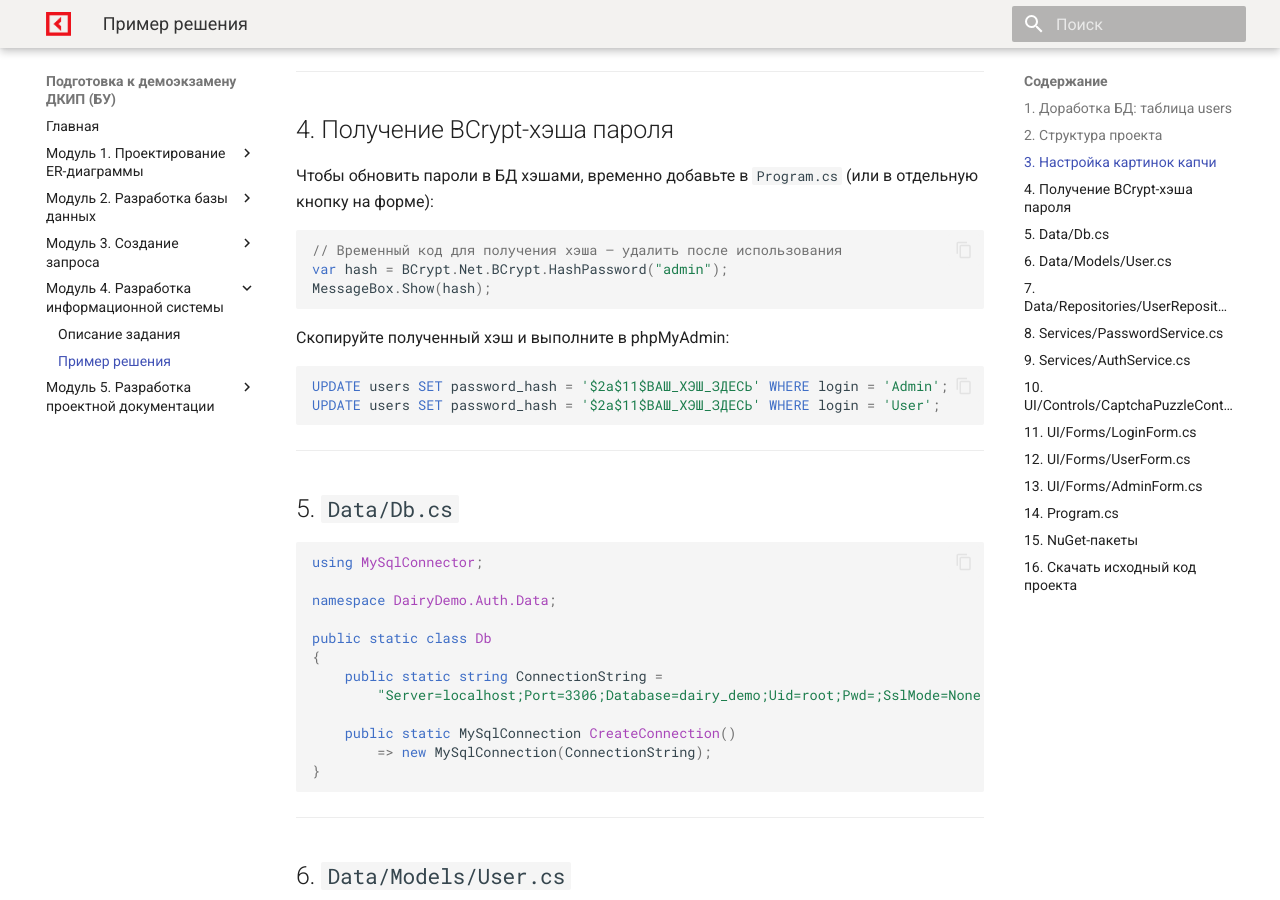
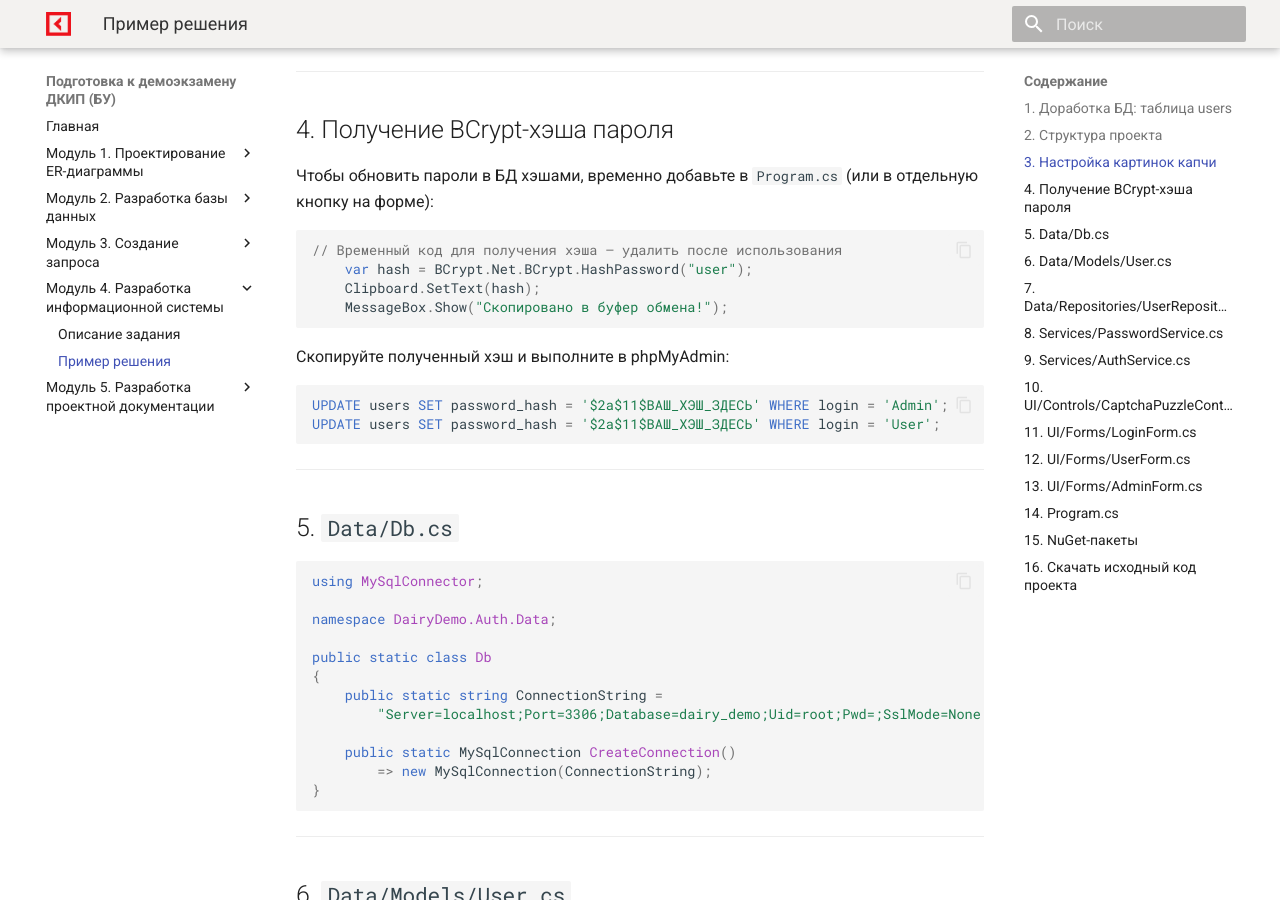
Before and after one commit to OlgaKraven/min.demo.dkip-2025, an MkDocs documentation site: the page built from docs/module4/example_solution.md, in a window 1280 px wide and 900 px high, scrolled down 2337 px. Built offline with MkDocs 1.6.1 and Material for MkDocs 9.7.7, drawn with Linux system fonts in a browser that asks for light colours.

Commit message:
first commit

````diff
--- a/docs/module4/example_solution.md
+++ b/docs/module4/example_solution.md
@@ -85,8 +85,9 @@ DairyDemo.Auth/
 
 ```csharp
 // Временный код для получения хэша — удалить после использования
-var hash = BCrypt.Net.BCrypt.HashPassword("admin");
-MessageBox.Show(hash);
+    var hash = BCrypt.Net.BCrypt.HashPassword("user");
+    Clipboard.SetText(hash);
+    MessageBox.Show("Скопировано в буфер обмена!");
 ```
 
 Скопируйте полученный хэш и выполните в phpMyAdmin:
````
